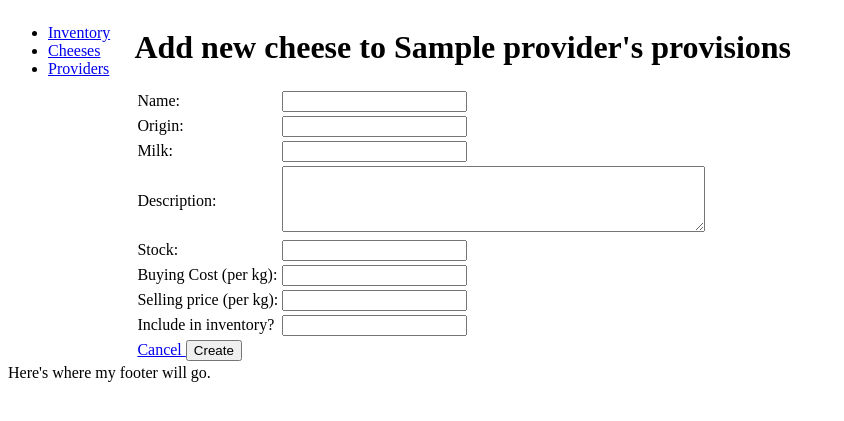
After one commit to Vallalika/Cheese_shop_inventory, a Flask app: page /cheese_provisions/1/new_by_provider in a window 1280 px wide. The commit adds this page. Shown: the top 421 px of the page, without its empty margins (0-844 px from the left). Run offline with Flask 2, Linux system fonts and the light colour scheme; a database or web service that is not in the repository returns one stand-in record (values such as "Sample title"); some libraries are stand-ins or nearby versions.

Commit message:
added working buttons for all pages

```diff
--- a/app/app.py
+++ b/app/app.py
@@ -5,6 +5,7 @@ from controllers.providers_controller import providers_blueprint
 from controllers.cheese_provisions_controller import cheese_provisions_blueprint
 
 import repositories.cheese_repository as cheese_repository
+import repositories.cheese_provision_repository as cheese_provision_repository
 
 app = Flask(__name__)
 
@@ -15,7 +16,8 @@ app.register_blueprint(cheese_provisions_blueprint)
 @app.route("/")
 def main():
     cheeses = cheese_repository.select_all()
-    return render_template("index.html", all_cheeses=cheeses)
+    cheese_provisions = cheese_provision_repository.select_all()
+    return render_template("index.html", all_cheeses=cheeses, all_provisions=cheese_provisions)
 
 if __name__ == '__main__':
     app.run()
--- a/app/controllers/cheese_provisions_controller.py
+++ b/app/controllers/cheese_provisions_controller.py
@@ -2,6 +2,8 @@ from flask import Blueprint, Flask, redirect, render_template, request, url_for
 
 from models.cheese_provision import CheeseProvision
 from models.provider import Provider
+from models.cheese import Cheese
+
 import repositories.cheese_provision_repository as cheese_provision_repository
 import repositories.cheese_repository as cheese_repository
 import repositories.provider_repository as provider_repository
@@ -21,8 +23,8 @@ def new_by_cheese(cheese_id):
     cheese = cheese_repository.select(cheese_id)
     return render_template('cheese_provisions/new_by_cheese.html', cheese=cheese)
 
-# CREATE provider by cheese
-@cheese_provisions_blueprint.route("/cheese_provisions/<cheese_id>", methods = ["POST"])
+# CREATE provision by cheese
+@cheese_provisions_blueprint.route("/cheese_provisions/by-cheese/<cheese_id>", methods = ["POST"])
 def create_provision_by_cheese(cheese_id):
 
     # Getting cheese object from relevant repo
@@ -48,6 +50,54 @@ def create_provision_by_cheese(cheese_id):
     # Rendering template with all data
     return render_template("cheese_provisions/provisions_by_cheese.html", cheese = cheese, provisions_by_cheese=provisions)
 
+# All cheeses by provider
+@cheese_provisions_blueprint.route("/cheese_provisions/<provider_id>/provisions_by_provider")
+def provisions_by_provider(provider_id):
+    provisions = cheese_provision_repository.select_by_provider_id(provider_id)
+    provider = provider_repository.select(provider_id)
+    return render_template("cheese_provisions/provisions_by_provider.html", provisions_by_provider=provisions, provider = provider)
+
+# NEW by provider
+@cheese_provisions_blueprint.route("/cheese_provisions/<provider_id>/new_by_provider")
+def new_by_provider(provider_id):
+    provider = provider_repository.select(provider_id)
+    return render_template('cheese_provisions/new_by_provider.html', provider=provider)
+
+# CREATE provision by provider
+@cheese_provisions_blueprint.route("/cheese_provisions/by-provider/<provider_id>", methods = ["POST"])
+def create_provision_by_provider(provider_id):
+
+    # Getting provider object from relevant repo
+    provider = provider_repository.select(provider_id)
+
+    # Getting cheese data from form
+    name = request.form["name"]
+    origin = request.form["origin"]
+    type = request.form["type"]
+    description = request.form["description"]
+    stock = request.form["stock"]
+    buying_cost = request.form["buying_cost"]
+    selling_price = request.form["selling_price"]
+    inventory_include = request.form["inventory_include"]
+
+    # Creating cheese object from data and saving it to db
+    cheese = Cheese(name, origin, type, description, stock, buying_cost, selling_price, inventory_include)
+    cheese_repository.save(cheese)
+
+    # Retrieving cheese from db
+    cheese = cheese_repository.select(cheese.id)
+
+    # Creating provision with cheese and provider objects, and saving it to db
+
+    cheese_provision = CheeseProvision(cheese,provider)
+    cheese_provision_repository.save(cheese_provision)
+
+    # Getting all provisions to render relevant template
+    provisions = cheese_provision_repository.select_by_provider_id(provider_id)
+
+    # Rendering template with all data
+    return render_template("cheese_provisions/provisions_by_provider.html", provider = provider, provisions_by_provider=provisions)
+
 # # DELETE
 # @providers_blueprint.route("/providers/<id>/delete", methods=["POST"])
 # def delete_provider(id):
--- a/app/templates/cheese_provisions/new_by_cheese.html
+++ b/app/templates/cheese_provisions/new_by_cheese.html
@@ -6,7 +6,7 @@
 
 {% block content %}
     <table>
-        <form action="/cheese_provisions/{{ cheese.id }}" method="POST">
+        <form action="/cheese_provisions/by-cheese/{{ cheese.id }}" method="POST">
             <tr>
                 <td> <label for="name">Name:</label> </td>
                 <td> <input type="text" id="name" name="name"> </td>
--- /dev/null
+++ b/app/templates/cheese_provisions/new_by_provider.html
@@ -0,0 +1,50 @@
+{% extends "base.html" %}
+
+{% block header %}
+    <h1> Add new cheese to {{ provider.name }}'s provisions </h1>
+{% endblock %}
+
+{% block content %}
+    <table>
+        <form action="/cheese_provisions/by-provider/{{ provider.id }}" method="POST">
+            <tr>
+                <td> <label for="name">Name:</label> </td>
+                <td> <input type="text" id="name" name="name"> </td>
+            </tr>
+            <tr>
+                <td> <label for="origin">Origin:</label> </td>
+                <td> <input type="text" id="origin" name="origin"> </td>
+            </tr>
+            <tr>
+                <td> <label for="type">Milk:</label> </td>
+                <td><input type="text" id="type" name="type"></td>
+            </tr>
+            <tr>
+                <td><label for="description">Description:</label></td>
+                <td> <textarea cols = "50" rows = "4" name="description"></textarea> </td>
+            </tr>
+            <tr>
+                <td> <label for="stock">Stock:</label> </td>
+                <td> <input type="text" id="stock" name="stock"> </td>
+            </tr>
+            <tr>
+                <td> <label for="buying_cost">Buying Cost (per kg):</label> </td>
+                <td> <input type="text" id="buying_cost" name="buying_cost"> </td>
+            </tr>
+            <tr>
+                <td> <label for="selling_price">Selling price (per kg):</label> </td>
+                <td> <input type="text" id="selling_price" name="selling_price"> </td>
+            </tr>
+            <tr>
+                <td> <label for="inventory_include">Include in inventory?</label> </td>
+                <td> <input type="text" id="inventory_include" name="inventory_include"> </td>
+            </tr>
+                <td colspan="2">
+                    <a href="/providers"> Cancel </a>
+                    <input type="submit" value="Create">
+                </td>
+            </tr>
+        </form>
+    </table>
+
+{% endblock %}
--- a/app/templates/cheese_provisions/provisions_by_cheese.html
+++ b/app/templates/cheese_provisions/provisions_by_cheese.html
@@ -9,7 +9,6 @@
 {% block content %}
     <table>
         <tr>
-            <th> ID </th>
             <th> Name </th>
             <th> Type </th>
             <th> Country </th>
@@ -20,7 +19,6 @@
 
         {% for provision in provisions_by_cheese %}
         <tr>
-            <td> {{ provision.id }} </td>
             <td> {{ provision.provider.name }} </td>
             <td> {{ provision.provider.type }} </td>
             <td> {{ provision.provider.country }} </td>
--- a/app/templates/cheeses/index.html
+++ b/app/templates/cheeses/index.html
@@ -10,7 +10,6 @@
     <a href="/cheeses/new"> New cheese </a>
     <table>
         <tr>
-            <th> ID </th>
             <th> Name </th>
             <th> Origin </th>
             <th> Milk </th>
@@ -25,7 +24,6 @@
 
         {% for cheese in all_cheeses %}
         <tr>
-            <td> {{ cheese.id }} </td>
             <td> {{ cheese.name }} </td>
             <td> {{ cheese.origin }} </td>
             <td> {{ cheese.milk }} </td>
--- a/app/templates/providers/index.html
+++ b/app/templates/providers/index.html
@@ -10,7 +10,6 @@
     <a href="/providers/new"> New provider </a>
     <table>
         <tr>
-            <th> ID </th>
             <th> Name </th>
             <th> Type </th>
             <th> Country </th>
@@ -21,12 +20,14 @@
 
         {% for provider in all_providers %}
         <tr>
-            <td> {{ provider.id }} </td>
             <td> {{ provider.name }} </td>
             <td> {{ provider.type }} </td>
             <td> {{ provider.country }} </td>
             <td> {{ provider.address }} </td>
             <td>
+                <a href = "/cheese_provisions/{{ provider.id }}/provisions_by_provider"> View cheeses sold </a>
+                <br>
+                <a href = "/cheese_provisions/{{ provider.id}}/new_by_provider"> Add cheese </a>
                 <a href = "/providers/{{ provider.id }}/edit"> Edit </a>
                 <form action="/providers/{{ provider.id }}/delete" method="POST">
                     <input type="submit" value="Delete">
```
Also changed, not shown: app/controllers/cheeses_controller.py (+23 -0 lines), app/repositories/cheese_provision_repository.py (+29 -0 lines), app/templates/cheese_provisions/provisions_by_provider.html (added, +37 -0 lines), app/templates/cheeses/edit-inventory.html (added, +16 -0 lines), app/templates/cheeses/edit-stock.html (added, +16 -0 lines), app/templates/index.html (+5 -8 lines).
